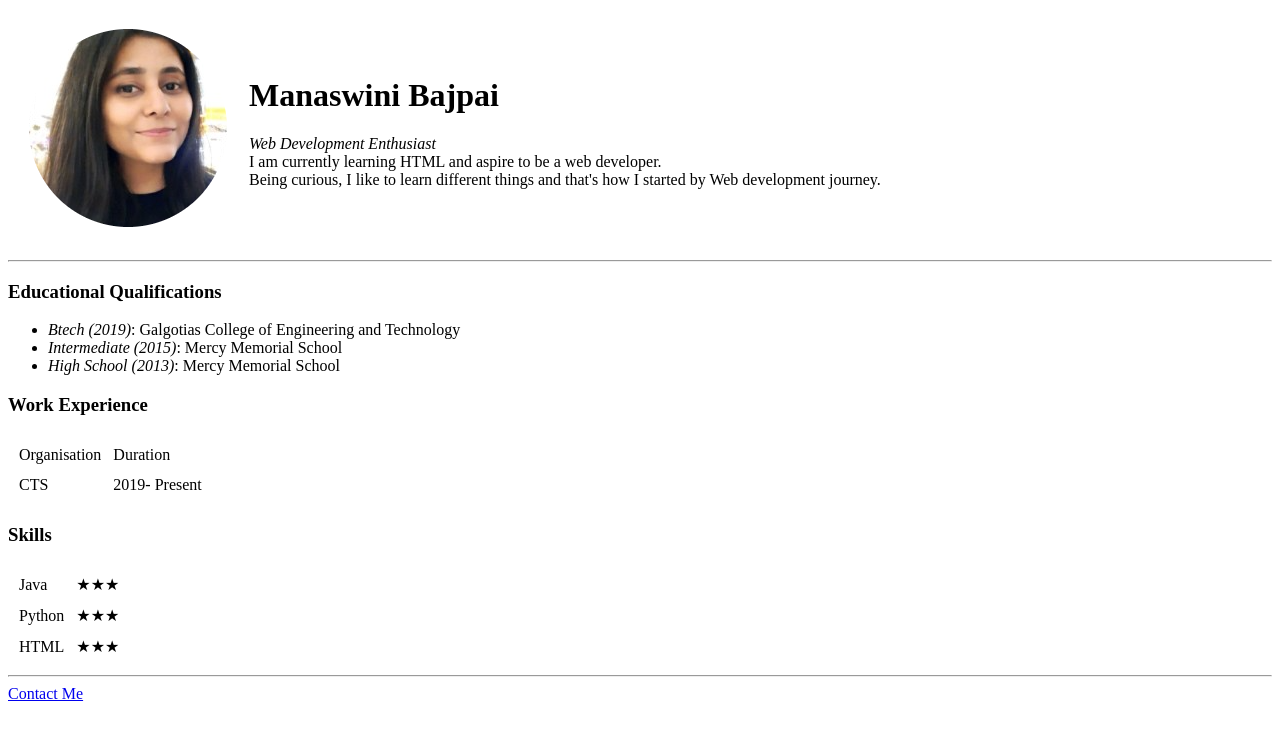
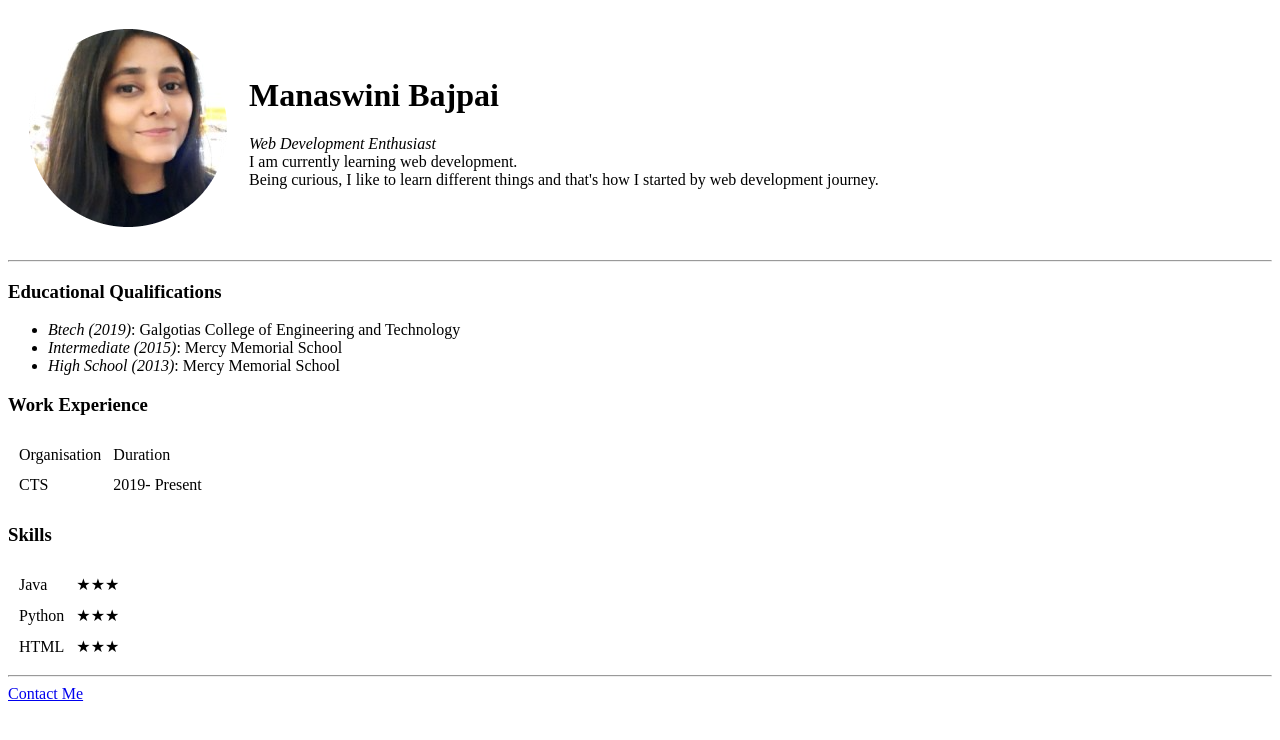
Before and after one commit to manas1610/CV, a plain HTML site: page index.html in a window 1280 px wide. Drawn offline with Linux system fonts and the light colour scheme.

Commit message:
Update index.html

```diff
--- a/index.html
+++ b/index.html
@@ -14,9 +14,9 @@
         <h1>Manaswini Bajpai</h1>
         <p><em>Web Development Enthusiast</em>
           <br>
-        I am currently learning HTML and aspire to be a web developer.
+        I am currently learning web development.
         <br>
-        Being curious, I like to learn different things and that's how I started by Web development journey.</p>
+        Being curious, I like to learn different things and that's how I started by web development journey.</p>
       </td>
     </tr>
 
```
